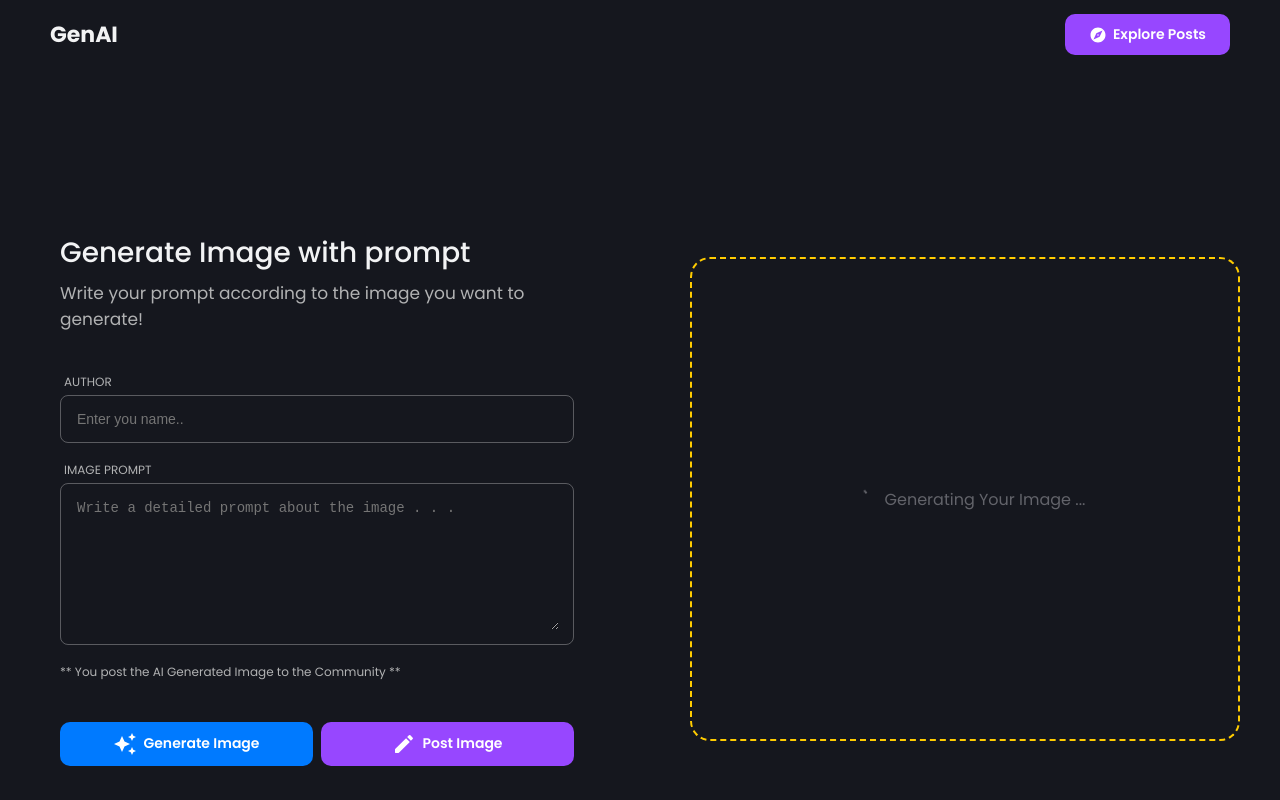
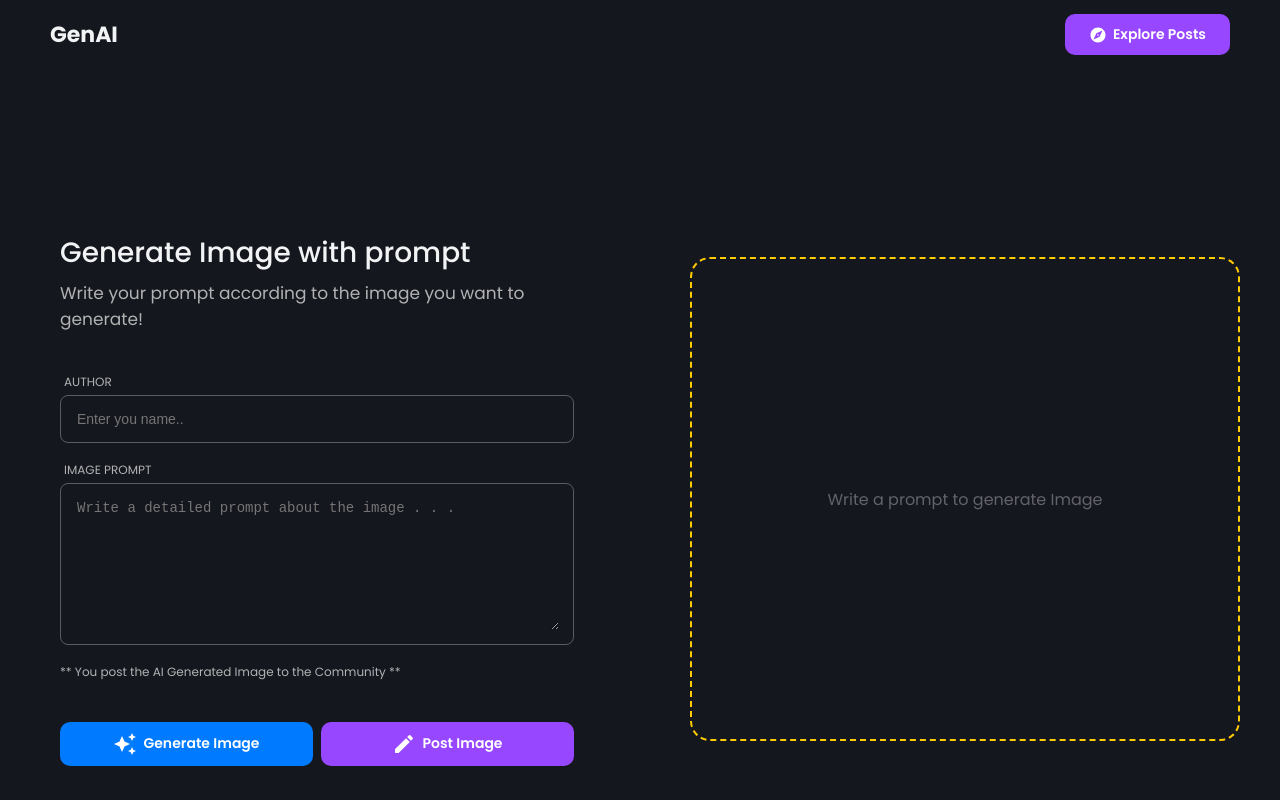
Before and after one commit to Shashinda2001/Ai_Image_Generator, a React (Create React App) app in the folder client/: page /post in a window 1280 px wide. Built offline with nearby package versions, Linux system fonts and the light colour scheme.

Commit message:
Implement state and props for CreatePost functionality

```diff
--- a/client/src/pages/CreatePost.jsx
+++ b/client/src/pages/CreatePost.jsx
@@ -1,4 +1,4 @@
-import React from 'react';
+import React, { useState } from 'react';
 import styled from 'styled-components';
 import GenerateImageForm from '../components/GenerateImageForm';
 import GenerateImageCard from '../components/GenerateImageCard';
@@ -34,11 +34,28 @@ const Wrapper = styled.div`
 
 
 const CreatePost=() =>{
+  const  [generateImageLoading,setGenerateImageLoading]=useState(false);
+  const  [createPostLoading,setCreatePostLoading]=useState(false);
+
+  const [post,setPost]=useState({
+    name:"",
+    prompt:"",
+    photo:"",
+  });
+
+
   return (
   <Container>
     <Wrapper>
-      <GenerateImageForm/>
-      <GenerateImageCard loading />
+      <GenerateImageForm
+      post={post}
+      setPost={setPost}
+      createPostLoading={createPostLoading}
+      setGenerateImageLoading={setGenerateImageLoading}
+       generateImageLoading={generateImageLoading}
+       setCreatePostLoading={setCreatePostLoading}
+       />
+      <GenerateImageCard src={post?.photo} loading={generateImageLoading} />
     </Wrapper>
   </Container>
   );
```
